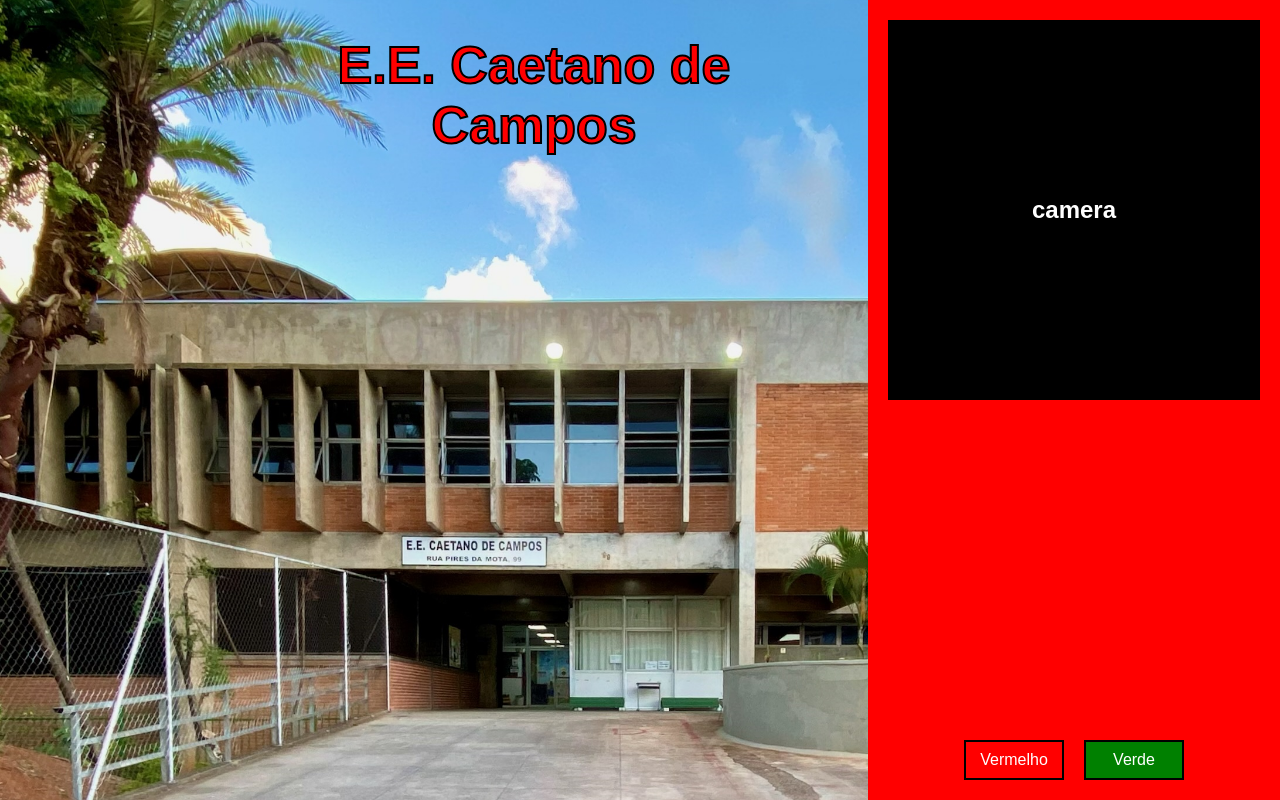
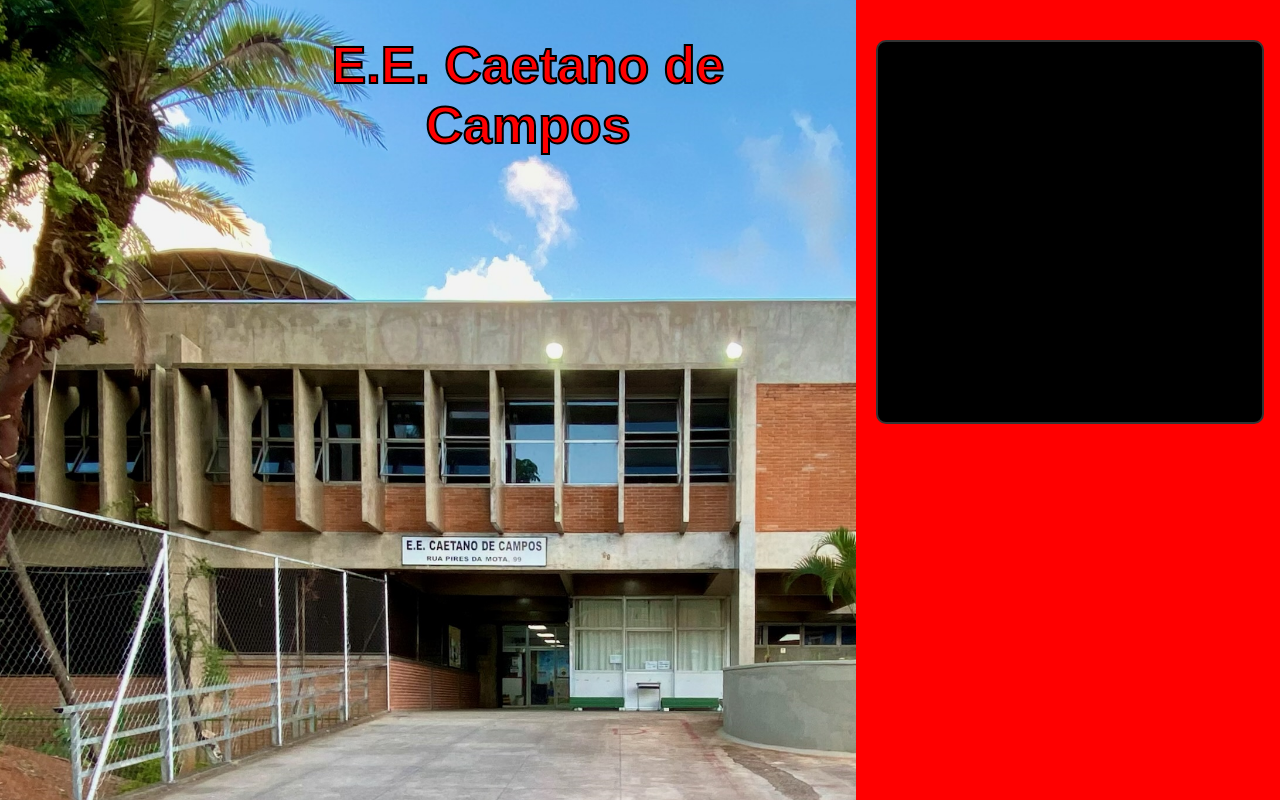
Before and after one commit to lian590/deted_visual, a Flask app: page /pos_login.html in a window 1280 px wide. Run offline with Flask 3, Linux system fonts and the light colour scheme.

Commit message:
1.1.1
camera adicionada

```diff
--- a/static/pos_login.css
+++ b/static/pos_login.css
@@ -218,3 +218,19 @@ body {
         cursor: pointer;
         color: red;
     }
+
+    .camera {
+        width: 100%;
+        max-width: 500px;
+        aspect-ratio: 16/9;
+        margin: 20px auto;
+        border: 2px solid #333;
+        border-radius: 10px;
+        overflow: hidden;
+    }
+
+    .camera video {
+        width: 100%;
+        height: 100%;
+        object-fit: cover;
+    }
--- a/static/pos_login.js
+++ b/static/pos_login.js
@@ -37,3 +37,17 @@ function closeFrame() {
    document.getElementById("frameContainer").style.display = "none";
    document.getElementById("frameContent").innertHTML = "";
 }
+
+window.addEventListener('DOMContentLoaded', () => {
+    const video = document.getElementById('video');
+
+    // Solicita acesso à câmera
+    navigator.mediaDevices.getUserMedia({ video: true, audio: false })
+        .then((stream) => {
+            video.srcObject = stream;
+        })
+        .catch((err) => {
+            console.error("Erro ao acessar a câmera: ", err);
+            alert("Não foi possível acessar a câmera.");
+        });
+});
--- a/templates/pos_login.html
+++ b/templates/pos_login.html
@@ -35,11 +35,8 @@
 
 
     <div class="right">
-        <div class="camera">camera</div>
-            <div class="buttons">
-                <button class="button red" onclick="alert('Botão vermelho clicado!')">Vermelho</button>
-                <button class="button green" onclick="alert('Botão verde clicado!')">Verde</button>
-            </div>
+        <div class="camera">
+            <video id="video" width="100%" autoplay></video>
         </div>
     </div>
     <script src="/static/pos_login.js"></script>
```
Also changed, not shown: py/opa.py (renamed from opa.py), py/view_faces.py (renamed from view_faces.py).
